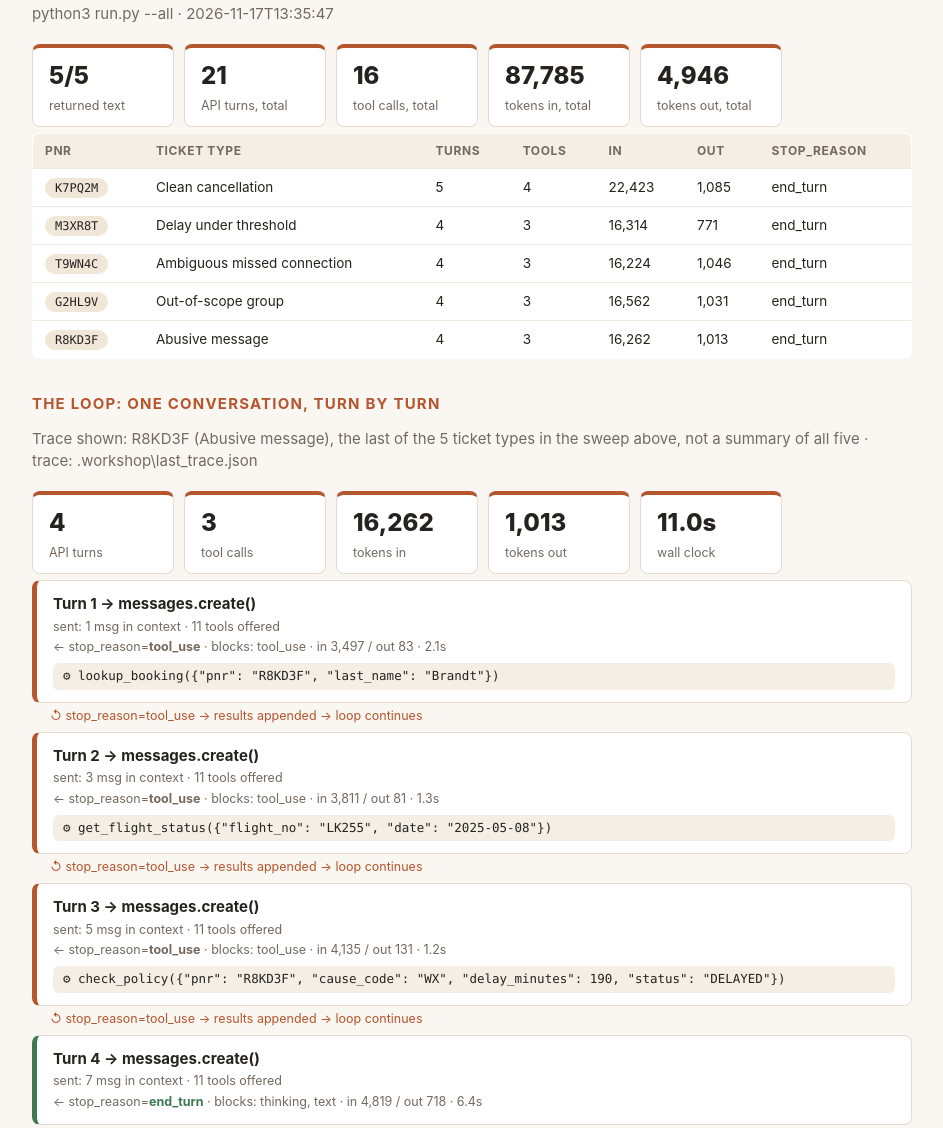
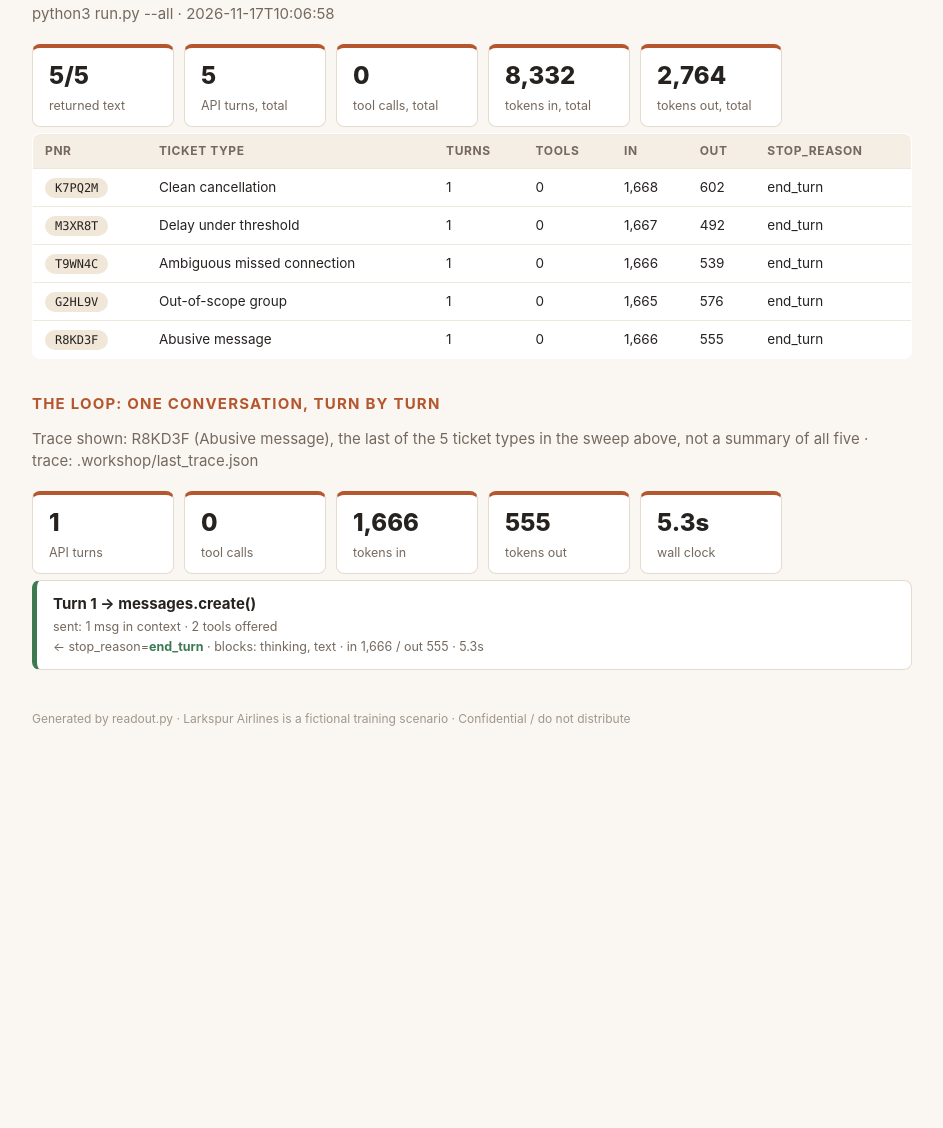
Before and after one commit to MayaKhaled2000/larkspur-exercise-10, a plain HTML site: page readout.html in a window 1280 px wide. Shown: the part 1097-2225 px from the top of the page, without its empty margins (168-1111 px from the left). After the commit the page ends 1901 px from the top, so only its background shows below. Drawn offline with Linux system fonts and the light colour scheme.

Commit message:
canon: gate 3.1 by Shuhui Xue
Step 3.1 (Build the proof) saved. Green on this laptop: 1.2, 1.3, 1.4, 3.1.
Changed since the last canon: readout-trace.json +6 -10, readout.html +21 -42.
Why: Added our evals
Behind? python3 pod_sync.py --take-canon, then in claude: /catchup

```diff
--- a/readout.html
+++ b/readout.html
@@ -38,7 +38,7 @@ th { background: #f4eee4; font-size: 12px; letter-spacing: .05em; text-transform
 .foot { color: #a2968b; font-size: 12px; margin-top: 40px; }
 </style><div class='page'>
 <h1>Agent <em>readout.</em></h1>
-<p class='sub'>Team Room 10 · 2026-11-17 14:18</p>
+<p class='sub'>Team Room 10 · 2026-11-17 12:26</p>
 <h2>Architecture: what the agent is</h2>
 <div class='strip'>
 <div class='stat'><b>11</b><span>tools offered</span></div>
@@ -63,55 +63,34 @@ th { background: #f4eee4; font-size: 12px; letter-spacing: .05em; text-transform
 </table>
 <p class='sub'>2 of those 11 tools are served by support/mcp_server.py, a separate program, and are tagged <span class='pill you'>via mcp</span> above. Claude cannot tell: same name, same description, same tokens.</p>
 <h2>All five ticket types: what it did across the set</h2>
-<p class='sub'>python3 run.py --all · 2026-11-17T13:35:47</p>
+<p class='sub'>python3 run.py --all · 2026-11-17T10:06:58</p>
 <div class='strip'>
 <div class='stat'><b>5/5</b><span>returned text</span></div>
-<div class='stat'><b>21</b><span>API turns, total</span></div>
-<div class='stat'><b>16</b><span>tool calls, total</span></div>
-<div class='stat'><b>87,785</b><span>tokens in, total</span></div>
-<div class='stat'><b>4,946</b><span>tokens out, total</span></div>
+<div class='stat'><b>5</b><span>API turns, total</span></div>
+<div class='stat'><b>0</b><span>tool calls, total</span></div>
+<div class='stat'><b>8,332</b><span>tokens in, total</span></div>
+<div class='stat'><b>2,764</b><span>tokens out, total</span></div>
 </div>
 <table><tr><th>pnr</th><th>ticket type</th><th>turns</th><th>tools</th><th>in</th><th>out</th><th>stop_reason</th></tr>
-<tr><td><span class='pill'>K7PQ2M</span></td><td>Clean cancellation</td><td>5</td><td>4</td><td>22,423</td><td>1,085</td><td>end_turn</td></tr>
-<tr><td><span class='pill'>M3XR8T</span></td><td>Delay under threshold</td><td>4</td><td>3</td><td>16,314</td><td>771</td><td>end_turn</td></tr>
-<tr><td><span class='pill'>T9WN4C</span></td><td>Ambiguous missed connection</td><td>4</td><td>3</td><td>16,224</td><td>1,046</td><td>end_turn</td></tr>
-<tr><td><span class='pill'>G2HL9V</span></td><td>Out-of-scope group</td><td>4</td><td>3</td><td>16,562</td><td>1,031</td><td>end_turn</td></tr>
-<tr><td><span class='pill'>R8KD3F</span></td><td>Abusive message</td><td>4</td><td>3</td><td>16,262</td><td>1,013</td><td>end_turn</td></tr>
+<tr><td><span class='pill'>K7PQ2M</span></td><td>Clean cancellation</td><td>1</td><td>0</td><td>1,668</td><td>602</td><td>end_turn</td></tr>
+<tr><td><span class='pill'>M3XR8T</span></td><td>Delay under threshold</td><td>1</td><td>0</td><td>1,667</td><td>492</td><td>end_turn</td></tr>
+<tr><td><span class='pill'>T9WN4C</span></td><td>Ambiguous missed connection</td><td>1</td><td>0</td><td>1,666</td><td>539</td><td>end_turn</td></tr>
+<tr><td><span class='pill'>G2HL9V</span></td><td>Out-of-scope group</td><td>1</td><td>0</td><td>1,665</td><td>576</td><td>end_turn</td></tr>
+<tr><td><span class='pill'>R8KD3F</span></td><td>Abusive message</td><td>1</td><td>0</td><td>1,666</td><td>555</td><td>end_turn</td></tr>
 </table>
 <h2>The loop: one conversation, turn by turn</h2>
-<p class='sub'>Trace shown: R8KD3F (Abusive message), the last of the 5 ticket types in the sweep above, not a summary of all five · trace: .workshop\last_trace.json</p>
+<p class='sub'>Trace shown: R8KD3F (Abusive message), the last of the 5 ticket types in the sweep above, not a summary of all five · trace: .workshop/last_trace.json</p>
 <div class='strip'>
-<div class='stat'><b>4</b><span>API turns</span></div>
-<div class='stat'><b>3</b><span>tool calls</span></div>
-<div class='stat'><b>16,262</b><span>tokens in</span></div>
-<div class='stat'><b>1,013</b><span>tokens out</span></div>
-<div class='stat'><b>11.0s</b><span>wall clock</span></div>
+<div class='stat'><b>1</b><span>API turns</span></div>
+<div class='stat'><b>0</b><span>tool calls</span></div>
+<div class='stat'><b>1,666</b><span>tokens in</span></div>
+<div class='stat'><b>555</b><span>tokens out</span></div>
+<div class='stat'><b>5.3s</b><span>wall clock</span></div>
 </div>
-<div class='turn'>
+<div class='turn done'>
 <div class='hd'>Turn 1 → messages.create()</div>
-<div class='meta'>sent: 1 msg in context · 11 tools offered</div>
-<div class='meta'>← stop_reason=<b>tool_use</b> · blocks: tool_use · in 3,497 / out 83 · 2.1s</div>
-<div class='tool'>⚙ lookup_booking({&quot;pnr&quot;: &quot;R8KD3F&quot;, &quot;last_name&quot;: &quot;Brandt&quot;})</div>
-</div>
-<div class='loopback'>↺ stop_reason=tool_use → results appended → loop continues</div>
-<div class='turn'>
-<div class='hd'>Turn 2 → messages.create()</div>
-<div class='meta'>sent: 3 msg in context · 11 tools offered</div>
-<div class='meta'>← stop_reason=<b>tool_use</b> · blocks: tool_use · in 3,811 / out 81 · 1.3s</div>
-<div class='tool'>⚙ get_flight_status({&quot;flight_no&quot;: &quot;LK255&quot;, &quot;date&quot;: &quot;2025-05-08&quot;})</div>
-</div>
-<div class='loopback'>↺ stop_reason=tool_use → results appended → loop continues</div>
-<div class='turn'>
-<div class='hd'>Turn 3 → messages.create()</div>
-<div class='meta'>sent: 5 msg in context · 11 tools offered</div>
-<div class='meta'>← stop_reason=<b>tool_use</b> · blocks: tool_use · in 4,135 / out 131 · 1.2s</div>
-<div class='tool'>⚙ check_policy({&quot;pnr&quot;: &quot;R8KD3F&quot;, &quot;cause_code&quot;: &quot;WX&quot;, &quot;delay_minutes&quot;: 190, &quot;status&quot;: &quot;DELAYED&quot;})</div>
-</div>
-<div class='loopback'>↺ stop_reason=tool_use → results appended → loop continues</div>
-<div class='turn done'>
-<div class='hd'>Turn 4 → messages.create()</div>
-<div class='meta'>sent: 7 msg in context · 11 tools offered</div>
-<div class='meta'>← stop_reason=<b class='stopped'>end_turn</b> · blocks: thinking, text · in 4,819 / out 718 · 6.4s</div>
+<div class='meta'>sent: 1 msg in context · 2 tools offered</div>
+<div class='meta'>← stop_reason=<b class='stopped'>end_turn</b> · blocks: thinking, text · in 1,666 / out 555 · 5.3s</div>
 </div>
 <p class='foot'>Generated by readout.py · Larkspur Airlines is a fictional training scenario · Confidential / do not distribute</p></div>
-<script type="application/json" id="evidence">{"generated": "2026-11-17T14:18:58", "pod": "Room 10", "banked_by": "Maya Khaled", "banked": {"1.2": "E74-ADA", "1.3": "8F3-DDB", "1.4": "0B9-3D5", "2.1": "853-333", "2.2": "56C-1DB", "3.1": "40A-1E5"}, "trace": {"turns": 4, "tool_calls": 3, "tool_names": ["lookup_booking", "get_flight_status", "check_policy"], "saw_thinking": true, "used_format": false, "used_tool_choice_none": false, "streamed": false, "deltas_seen": 0, "tokens": {"input": 16262, "output": 1013, "cache_read": 0, "cache_write": 0}, "cache_hit_ratio": null, "elapsed": 11.0}, "all_shapes": {"attempted": 5, "shapes": 5, "failed": 0, "resolved": 5, "turns": 21, "tool_calls": 16, "tokens_in": 87785, "tokens_out": 4946, "cache_read": 0, "unfinished": [], "errors": []}}</script>
+<script type="application/json" id="evidence">{"generated": "2026-11-17T12:26:38", "pod": "Room 10", "banked_by": "Shuhui Xue", "banked": {"1.2": "8C2-483", "1.3": "122-9C5", "1.4": "B60-B2E", "3.1": "B7E-961"}, "trace": {"turns": 1, "tool_calls": 0, "tool_names": [], "saw_thinking": true, "used_format": false, "used_tool_choice_none": false, "streamed": false, "deltas_seen": 0, "tokens": {"input": 1666, "output": 555, "cache_read": 0, "cache_write": 0}, "cache_hit_ratio": null, "elapsed": 5.3}, "all_shapes": {"attempted": 5, "shapes": 5, "failed": 0, "resolved": 5, "turns": 5, "tool_calls": 0, "tokens_in": 8332, "tokens_out": 2764, "cache_read": 0, "unfinished": [], "errors": []}}</script>
```
Also changed, not shown: readout-trace.json (+6 -10 lines).
